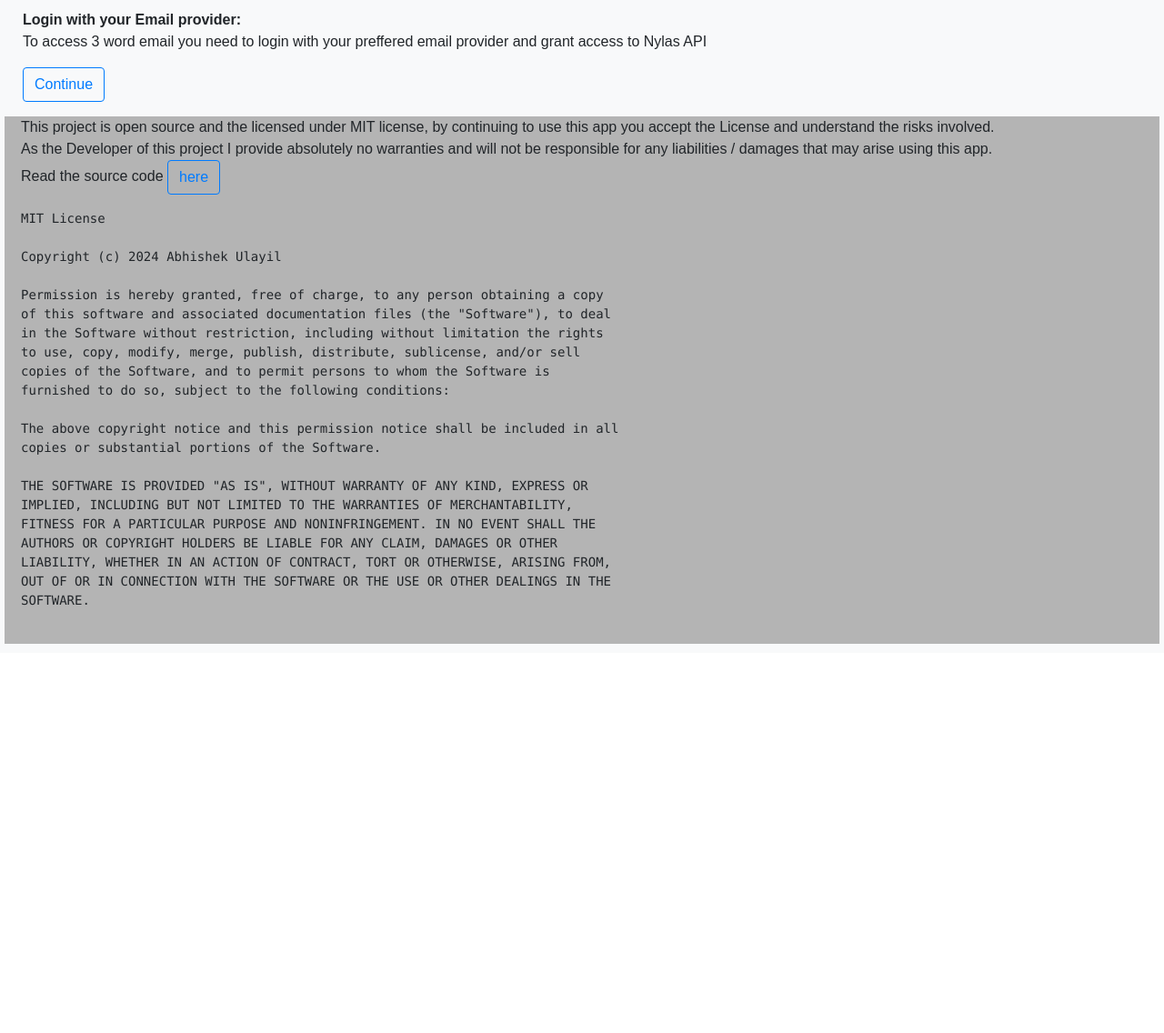
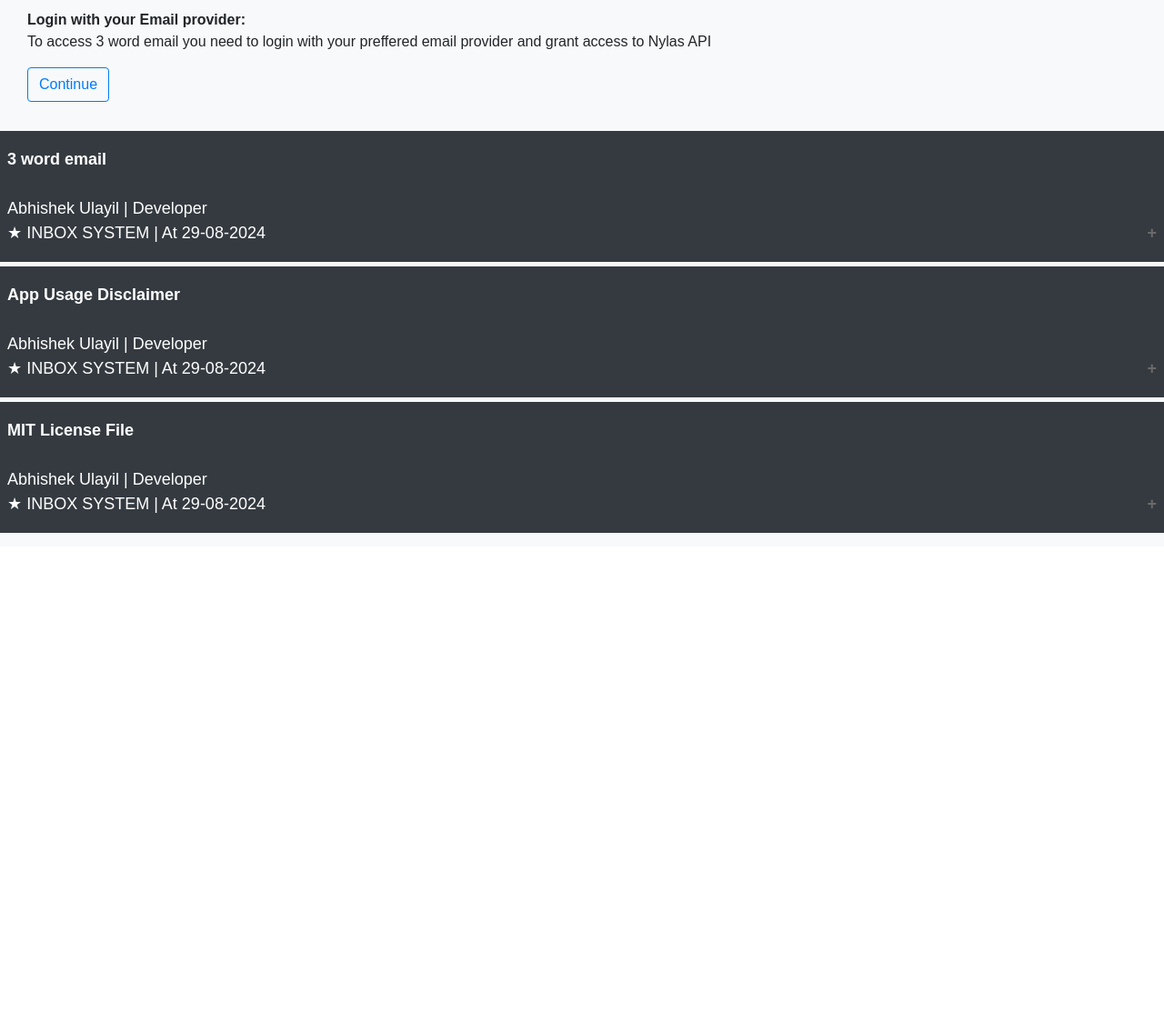
Before and after one commit to Abhi-1U/3-word-email, a Python web app: template apps/templates/auth/grant.html in a window 1280 px wide. Shown: the part 56-1192 px from the top of the page at 91% size. Run offline with Jinja, Linux system fonts and the light colour scheme; the template is opened without the code that fills it, so the values that code supplies are empty; some libraries are stand-ins or nearby versions.

Commit message:
Updated landing and settings page

```diff
--- a/apps/templates/auth/grant.html
+++ b/apps/templates/auth/grant.html
@@ -8,8 +8,10 @@
 {% endblock stylesheets %}
 
 {% block content %}
+<div class="flex-container" style="overflow: hidden;">
+    <div class="row">
       <div class="col-md-12  flex-container bg-light  md-block accordionblock" >
-    <div>
+          <div class="mb-3" style="padding-left: 20px;">
             <form class="form-inline my-2 my-lg-0" method="POST" action="/auth">
                 <div class="mb-3" style="padding-left: 20px;">
                     <b>Login with your Email provider:</b><br/>
@@ -20,15 +22,58 @@
                 </div>
                 </form>
           </div>
-    <div class="panel" style="max-height: fit-content;">
+            <ul class="nav flex-column">
+                <li class="nav-item">
+                  <button class="accordion">
+                    <div class="threewords"><b>3 word email</b></div>
+                    <br/>
+                    Abhishek Ulayil | Developer<br/>
+                    ★  INBOX  SYSTEM | At 29-08-2024</button>
+                  <div class="panel">
+                    <p>Subject : 3 word email : Browse through your E-mails quickly</p><br/>
+                    <div class="mb-3" >
+                      <p style="border: 1px;">
+                        There are many ways one can categorize the mails, one common way is to categorize all the emails into seperate folders in the order of their priority.<br/>
+                         However, this is more of a hassle where you need to check each folder to lookout for the email wrongly categorized, which could have been important you.<br/>
+                        The idea of 3 word email is not to categorize but to summarize the contents mostly to 3 words, which along with the senders name and email address should be a<br/>
+                        good indicator of whether the email is worth your time or not. Lastly to read the complete rendered email you can click on the card to view the email.<br/>
+                         This mechanism puts you in charge, where you decide which email is worthy of your time to read in depth. This can be a good excercise to do in the mornings where<br/>
+                        you can glance over the 3 words of each mail, decide which ones are important to you at that moment and read it at that moment.
+                        <br/><br/>
+                        This email app is not a replacement for the traditional email clients, but rather a companion which does not overwhelm you with lots of information,<br/>
+                         which does not make categorization decisions for you, but lets you exercise that in a productive manner.<br/>
+                        Another great feature to reduce the anxiety from lots of emails is time based filter options available on the top of the main screen.<br/>
+                         This ensures that you do not get caught up Looking at old/irrelevant emails repeateadly.
+                      </p>
+                      </div>
+                    </div>
+                </li>
+                <li class="nav-item">
+                    <button class="accordion">
+                        <div class="threewords"><b>App Usage Disclaimer</b></div>
+                        <br/>
+                        Abhishek Ulayil | Developer <br/>
+                        ★  INBOX  SYSTEM | At 29-08-2024</button>
+                        <div class="panel">
+                            <p>Subject : Read before you link your email</p><br/>
 
                             <div class="mb-3" >
                                 This project is open source and the licensed under MIT license, by continuing to use this app you accept the License and understand the risks involved. <br/>
                                 As the Developer of this project I provide absolutely no warranties and will not be responsible for any liabilities / damages that may arise using this app.<br/>
-                Read the source code <a class="btn btn-outline-primary my-2 my-sm-0" href='https://github.com/Abhi-1U/nylas-3-word-email'>here</a>
+                                Read the source code <a class="btn btn-outline-primary my-2 my-sm-0" href='https://github.com/Abhi-1U/3-word-email'>here</a>
                             </div>
                         </div>
-    <div class="panel" style="max-height: fit-content;">
+                </li>
+                <li class="nav-item"></li>
+                    <button class="accordion">
+                        <div class="threewords"><b>MIT License File</b></div>
+                        <br/>
+                        Abhishek Ulayil | Developer<br/>
+                        ★  INBOX  SYSTEM  | At 29-08-2024</button>
+                        <div class="panel">
+                            <p>Subject : This app is licensed under MIT LICENSE</p><br/>
+
+                            <div class="mb-3" >
                                 <pre>
 MIT License
 
@@ -54,5 +99,24 @@ SOFTWARE.
                                 </pre>
                             </div>
                         </div>
+                </li>
+             </ul>
+        </div>
+      </div>
+  </div>
 
+  <script>
+      var acc = document.getElementsByClassName("accordion");
+      for (var i = 0; i < acc.length; i++) {
+          acc[i].addEventListener("click", function() {
+              this.classList.toggle("active");
+              var panel = this.nextElementSibling;
+              if (panel.style.maxHeight) {
+                  panel.style.maxHeight = null;
+              } else {
+                  panel.style.maxHeight = panel.scrollHeight + "px";
+              }
+          });
+      }
+  </script>
 {% endblock content %}
```
Also changed, not shown: apps/templates/auth/revoke.html (+14 -1 lines). Lines whose indentation alone changed are shown as unchanged.
